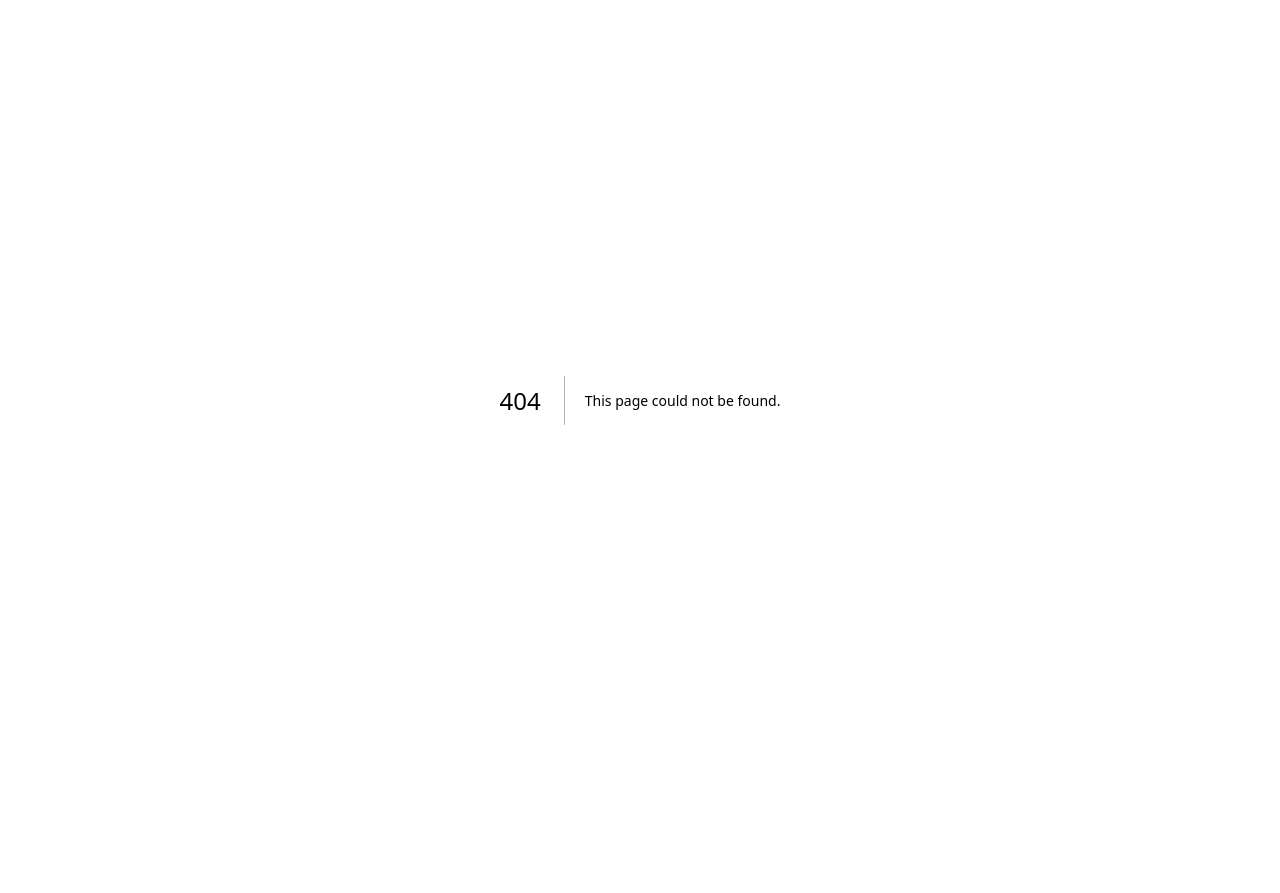
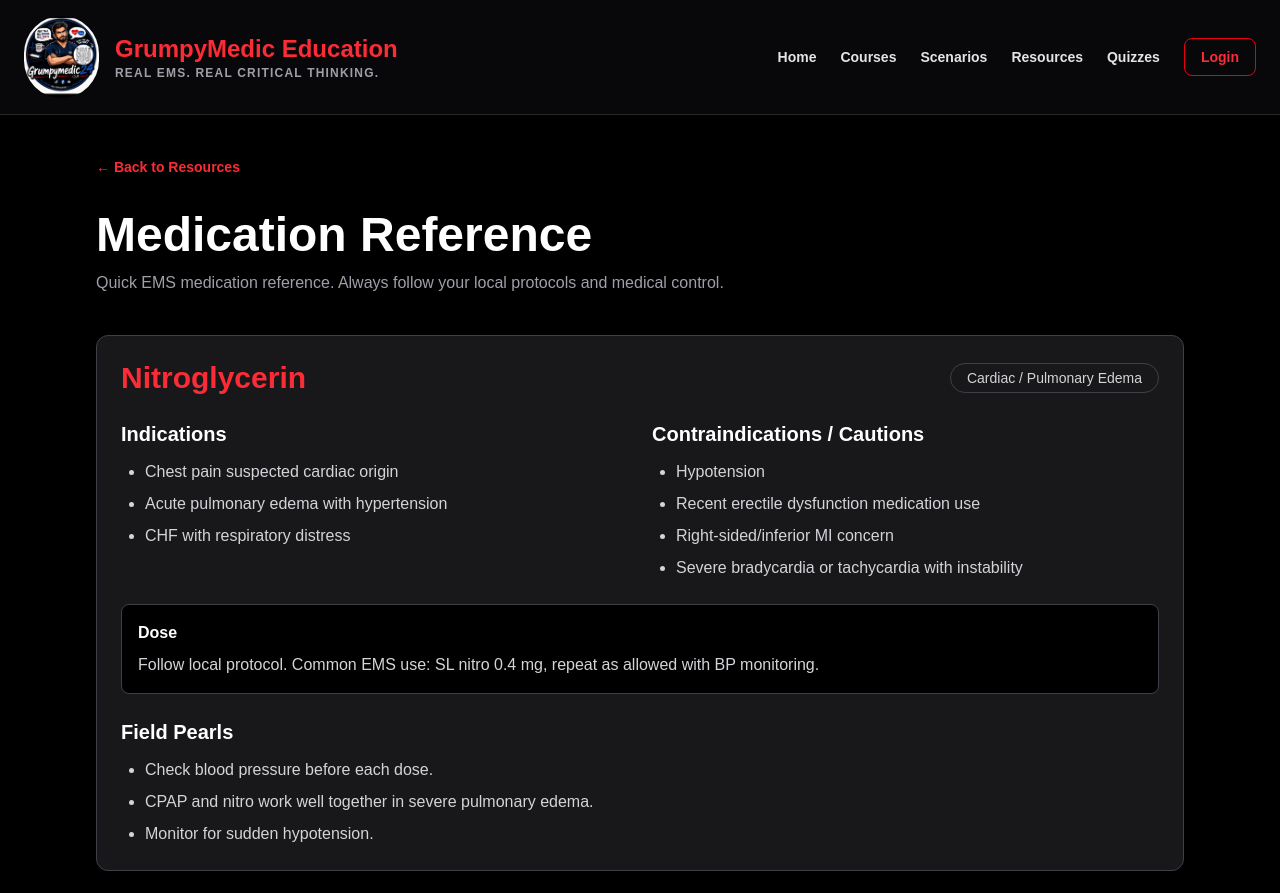
Before and after one commit to GrumpyMedicEducation/GrumpyMedic---Education, a Next.js app: page /resources/medications in a window 1280 px wide. Before the commit this address had no page. Shown: the top 893 px of the page. Before the commit the page ends 800 px from the top, so only its background shows below. Built offline with nearby package versions, Linux system fonts and the light colour scheme.

Commit message:
Added medication reference

```diff
--- a/app/components/Navbar.tsx
+++ b/app/components/Navbar.tsx
@@ -3,8 +3,9 @@ import Link from "next/link";
 
 export default function Navbar() {
   return (
-    <nav className="sticky top-0 z-50 border-b border-zinc-800 bg-zinc-950/95 backdrop-blur">
-      <div className="mx-auto flex max-w-7xl items-center justify-between px-6 py-4">
+    <nav className="sticky top-0 z-50 border-b border-zinc-800 bg-zinc-950/95 px-6 py-4 backdrop-blur">
+      <div className="mx-auto flex max-w-7xl items-center justify-between">
+
         {/* Logo */}
         <Link href="/" className="flex items-center gap-4">
           <Image
@@ -22,13 +23,14 @@ export default function Navbar() {
             </div>
 
             <div className="text-xs font-semibold uppercase tracking-widest text-zinc-400">
-              REAL EMS. REAL CRITICAL THINKING.
+              Real EMS. Real Critical Thinking.
             </div>
           </div>
         </Link>
 
         {/* Navigation */}
         <div className="flex items-center gap-6 text-sm font-semibold text-zinc-200">
+
           <Link href="/" className="transition hover:text-red-500">
             Home
           </Link>
@@ -52,12 +54,10 @@ export default function Navbar() {
             Quizzes
           </Link>
 
-          <Link
-            href="/login"
-            className="rounded-lg border border-red-600 px-4 py-2 text-red-500 transition hover:bg-red-600 hover:text-white"
-          >
+          <button className="rounded-lg border border-red-600 px-4 py-2 text-red-500 transition hover:bg-red-600 hover:text-white">
             Login
-          </Link>
+          </button>
+
         </div>
       </div>
     </nav>
--- /dev/null
+++ b/app/quizzes/page.tsx
@@ -0,0 +1,46 @@
+import Link from "next/link";
+import Navbar from "../components/Navbar";
+
+export default function QuizzesPage() {
+  return (
+    <main className="min-h-screen bg-black text-white">
+      <Navbar />
+
+      <section className="mx-auto max-w-6xl px-8 py-10">
+        <h1 className="text-5xl font-extrabold">EMS Quizzes</h1>
+
+        <p className="mt-3 text-zinc-400">
+          Test your EMS knowledge and earn completion credit.
+        </p>
+
+        <div className="mt-10 grid gap-6 md:grid-cols-2 xl:grid-cols-3">
+          <div className="rounded-xl border border-zinc-700 bg-zinc-900 p-6">
+            <h2 className="text-2xl font-bold">Acute Pulmonary Edema</h2>
+
+            <p className="mt-3 text-zinc-400">
+              Review CPAP, nitroglycerin, assessment findings, and treatment
+              priorities.
+            </p>
+
+            <Link
+              href="/courses/acute-pulmonary-edema/quiz"
+              className="mt-6 inline-block rounded-lg bg-red-600 px-5 py-2 font-semibold hover:bg-red-700"
+            >
+              Start Quiz
+            </Link>
+          </div>
+
+          <div className="rounded-xl border border-zinc-700 bg-zinc-900 p-6 opacity-70">
+            <h2 className="text-2xl font-bold">Trauma</h2>
+            <p className="mt-3 text-zinc-400">Coming soon.</p>
+          </div>
+
+          <div className="rounded-xl border border-zinc-700 bg-zinc-900 p-6 opacity-70">
+            <h2 className="text-2xl font-bold">Airway</h2>
+            <p className="mt-3 text-zinc-400">Coming soon.</p>
+          </div>
+        </div>
+      </section>
+    </main>
+  );
+}
--- /dev/null
+++ b/app/resources/medications/page.tsx
@@ -0,0 +1,143 @@
+import Link from "next/link";
+import Navbar from "../../components/Navbar";
+
+const medications = [
+  {
+    name: "Nitroglycerin",
+    category: "Cardiac / Pulmonary Edema",
+    indications: [
+      "Chest pain suspected cardiac origin",
+      "Acute pulmonary edema with hypertension",
+      "CHF with respiratory distress",
+    ],
+    contraindications: [
+      "Hypotension",
+      "Recent erectile dysfunction medication use",
+      "Right-sided/inferior MI concern",
+      "Severe bradycardia or tachycardia with instability",
+    ],
+    dose: "Follow local protocol. Common EMS use: SL nitro 0.4 mg, repeat as allowed with BP monitoring.",
+    pearls: [
+      "Check blood pressure before each dose.",
+      "CPAP and nitro work well together in severe pulmonary edema.",
+      "Monitor for sudden hypotension.",
+    ],
+  },
+  {
+    name: "Albuterol",
+    category: "Respiratory",
+    indications: [
+      "Bronchospasm",
+      "Asthma",
+      "COPD exacerbation",
+      "Wheezing with respiratory distress",
+    ],
+    contraindications: [
+      "Known hypersensitivity",
+      "Use caution with significant tachycardia",
+    ],
+    dose: "Follow local protocol. Common neb dose: 2.5 mg by nebulizer.",
+    pearls: [
+      "Wheezing is not the same as pulmonary edema.",
+      "Assess lung sounds before and after treatment.",
+      "Can increase heart rate.",
+    ],
+  },
+  {
+    name: "Epinephrine",
+    category: "Anaphylaxis / Cardiac Arrest",
+    indications: [
+      "Anaphylaxis",
+      "Cardiac arrest",
+      "Severe asthma per protocol",
+    ],
+    contraindications: [
+      "No absolute contraindication in life-threatening anaphylaxis",
+      "Use caution in cardiac patients when not in arrest",
+    ],
+    dose: "Follow local protocol. Dose depends on indication and concentration.",
+    pearls: [
+      "Confirm concentration before administration.",
+      "IM epi is first-line for anaphylaxis.",
+      "Do not delay epi in true anaphylaxis.",
+    ],
+  },
+];
+
+export default function MedicationReferencePage() {
+  return (
+    <main className="min-h-screen bg-black text-white">
+      <Navbar />
+
+      <section className="mx-auto max-w-6xl px-8 py-10">
+        <Link
+          href="/resources"
+          className="text-sm font-semibold text-red-500 hover:text-red-400"
+        >
+          ← Back to Resources
+        </Link>
+
+        <h1 className="mt-8 text-5xl font-extrabold">
+          Medication Reference
+        </h1>
+
+        <p className="mt-3 text-zinc-400">
+          Quick EMS medication reference. Always follow your local protocols and medical control.
+        </p>
+
+        <div className="mt-10 grid gap-6">
+          {medications.map((med) => (
+            <div
+              key={med.name}
+              className="rounded-xl border border-zinc-700 bg-zinc-900 p-6"
+            >
+              <div className="flex flex-wrap items-center justify-between gap-3">
+                <h2 className="text-3xl font-bold text-red-500">
+                  {med.name}
+                </h2>
+
+                <span className="rounded-full border border-zinc-700 px-4 py-1 text-sm text-zinc-300">
+                  {med.category}
+                </span>
+              </div>
+
+              <div className="mt-6 grid gap-6 md:grid-cols-2">
+                <div>
+                  <h3 className="text-xl font-bold">Indications</h3>
+                  <ul className="mt-3 list-disc space-y-2 pl-6 text-zinc-300">
+                    {med.indications.map((item) => (
+                      <li key={item}>{item}</li>
+                    ))}
+                  </ul>
+                </div>
+
+                <div>
+                  <h3 className="text-xl font-bold">Contraindications / Cautions</h3>
+                  <ul className="mt-3 list-disc space-y-2 pl-6 text-zinc-300">
+                    {med.contraindications.map((item) => (
+                      <li key={item}>{item}</li>
+                    ))}
+                  </ul>
+                </div>
+              </div>
+
+              <div className="mt-6 rounded-lg border border-zinc-700 bg-black p-4">
+                <h3 className="font-bold">Dose</h3>
+                <p className="mt-2 text-zinc-300">{med.dose}</p>
+              </div>
+
+              <div className="mt-6">
+                <h3 className="text-xl font-bold">Field Pearls</h3>
+                <ul className="mt-3 list-disc space-y-2 pl-6 text-zinc-300">
+                  {med.pearls.map((item) => (
+                    <li key={item}>{item}</li>
+                  ))}
+                </ul>
+              </div>
+            </div>
+          ))}
+        </div>
+      </section>
+    </main>
+  );
+}
--- a/app/resources/page.tsx
+++ b/app/resources/page.tsx
@@ -1,3 +1,4 @@
+import Link from "next/link";
 import Navbar from "../components/Navbar";
 
 export default function ResourcesPage() {
@@ -13,29 +14,81 @@ export default function ResourcesPage() {
         </p>
 
         <div className="mt-10 grid gap-6 md:grid-cols-2 xl:grid-cols-3">
+
+          {/* Massachusetts OEMS Protocols */}
           <a
             href="https://www.mass.gov/lists/emergency-medical-services-statewide-treatment-protocols"
             target="_blank"
             rel="noopener noreferrer"
-            className="rounded-xl border border-zinc-700 bg-zinc-900 p-6 hover:border-red-500"
+            className="rounded-xl border border-zinc-700 bg-zinc-900 p-6 transition hover:border-red-500 hover:bg-zinc-800"
           >
             <h2 className="text-2xl font-bold text-red-500">
               Massachusetts OEMS Protocols
             </h2>
+
             <p className="mt-3 text-zinc-400">
               Official Massachusetts statewide EMS treatment protocols.
             </p>
           </a>
 
-          <div className="rounded-xl border border-zinc-700 bg-zinc-900 p-6 opacity-70">
-            <h2 className="text-2xl font-bold">Medication Reference</h2>
-            <p className="mt-3 text-zinc-400">Coming soon.</p>
+          {/* Medication Reference */}
+          <Link
+            href="/resources/medications"
+            className="rounded-xl border border-zinc-700 bg-zinc-900 p-6 transition hover:border-red-500 hover:bg-zinc-800"
+          >
+            <h2 className="text-2xl font-bold">
+              Medication Reference
+            </h2>
+
+            <p className="mt-3 text-zinc-400">
+              EMS medications, indications, contraindications, dosing, and field pearls.
+            </p>
+          </Link>
+
+          {/* ECG Library */}
+          <div className="rounded-xl border border-zinc-700 bg-zinc-900 p-6">
+            <h2 className="text-2xl font-bold">
+              ECG Library
+            </h2>
+
+            <p className="mt-3 text-zinc-400">
+              Coming soon.
+            </p>
           </div>
 
-          <div className="rounded-xl border border-zinc-700 bg-zinc-900 p-6 opacity-70">
-            <h2 className="text-2xl font-bold">ECG Library</h2>
-            <p className="mt-3 text-zinc-400">Coming soon.</p>
+          {/* GCS Calculator */}
+          <div className="rounded-xl border border-zinc-700 bg-zinc-900 p-6">
+            <h2 className="text-2xl font-bold">
+              GCS Calculator
+            </h2>
+
+            <p className="mt-3 text-zinc-400">
+              Coming soon.
+            </p>
           </div>
+
+          {/* Burn Calculator */}
+          <div className="rounded-xl border border-zinc-700 bg-zinc-900 p-6">
+            <h2 className="text-2xl font-bold">
+              Burn Calculator
+            </h2>
+
+            <p className="mt-3 text-zinc-400">
+              Coming soon.
+            </p>
+          </div>
+
+          {/* Stroke Scale */}
+          <div className="rounded-xl border border-zinc-700 bg-zinc-900 p-6">
+            <h2 className="text-2xl font-bold">
+              Stroke Scale
+            </h2>
+
+            <p className="mt-3 text-zinc-400">
+              Coming soon.
+            </p>
+          </div>
+
         </div>
       </section>
     </main>
```
